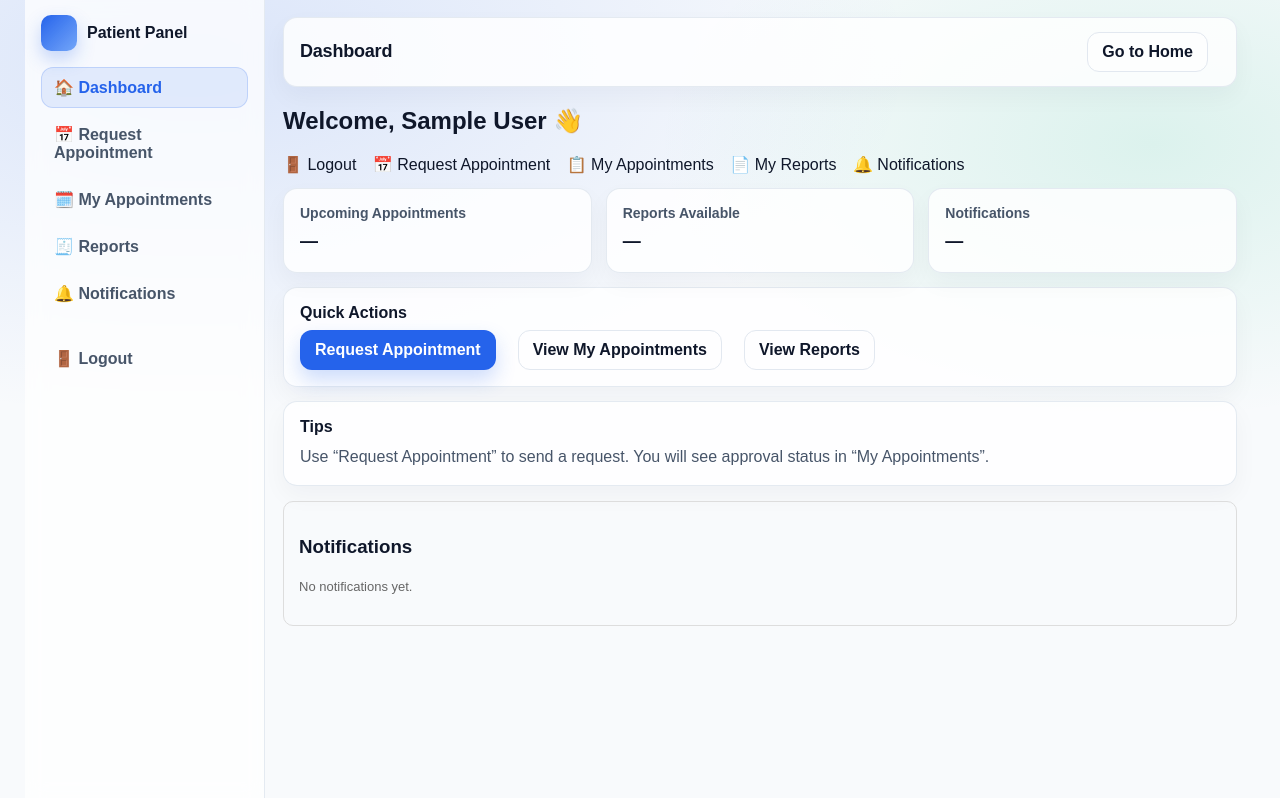
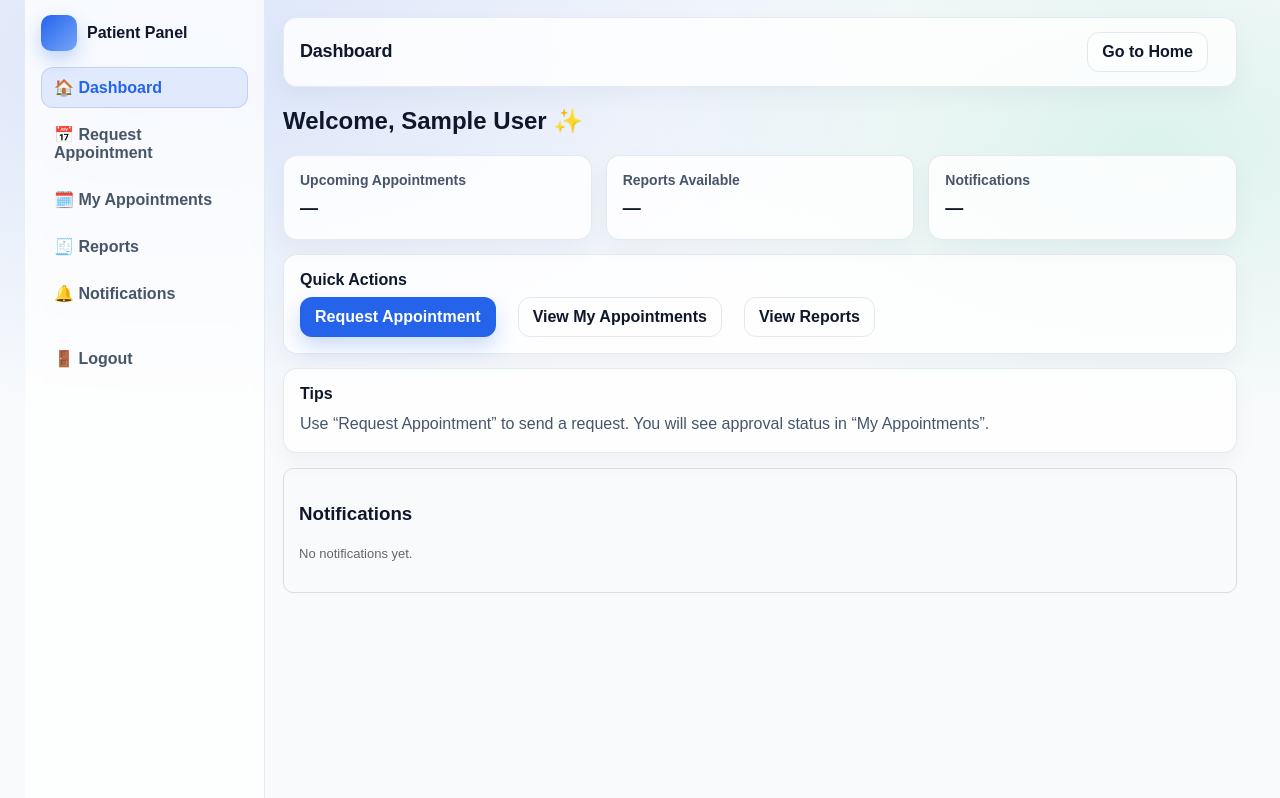
Before and after one commit to mimi00yo/my_project, a PHP site: page /patient/dashboard.php in a window 1280 px wide. Shown: the part 26-824 px from the top of the page. Run offline with PHP 8.4, Linux system fonts and the light colour scheme; the visitor is signed in with stand-in values (Sample User, id 1); data that the repository does not hold is empty.

Commit message:
My changes on project

```diff
--- a/patient/dashboard.php
+++ b/patient/dashboard.php
@@ -42,13 +42,13 @@ $notifs = $stmt->get_result();
 </head>
 <body>
 
-<h2>Welcome, <?php echo htmlspecialchars($_SESSION["name"]); ?> 👋</h2>
+<h2>Welcome, <?php echo htmlspecialchars($_SESSION["name"]); ?> ✨</h2>
 
-<a href="../public/logout.php">🚪 Logout</a>
+<!-- <a href="../public/logout.php">🚪 Logout</a>
 <a href="request_appointment.php">📅 Request Appointment</a>
 <a href="my_appointments.php">📋 My Appointments</a>
 <a href="reports.php">📄 My Reports</a>
-<a href="notifications.php">🔔 Notifications</a>
+<a href="notifications.php">🔔 Notifications</a> -->
 <!-- Next step we will add appointment request link here -->
 <div class="cards">
   <div class="card-mini">
```
